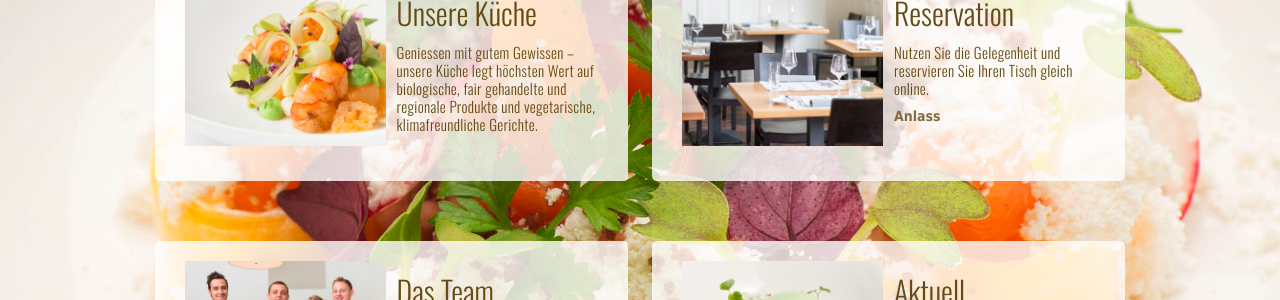
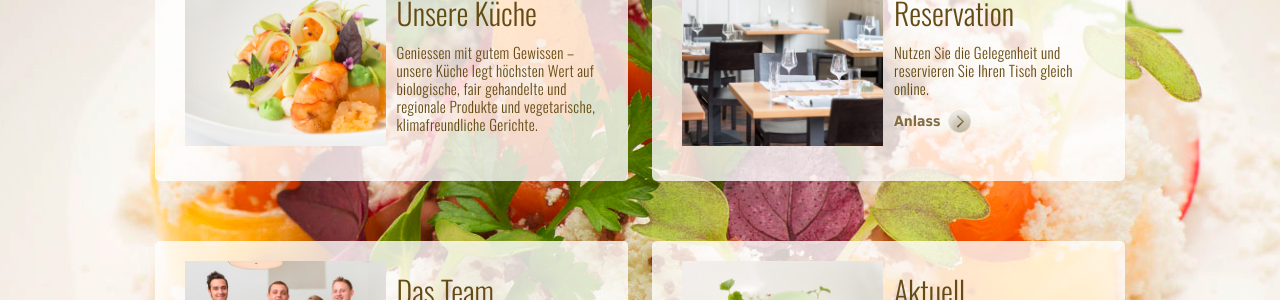
Before and after one commit to mklarmann/equitable, a Jekyll site: the page built from index.md, in a window 1280 px wide. Shown: the part 663-963 px from the top of the page. Built offline with Jekyll 4.4.1, drawn with Linux system fonts in a browser that asks for light colours.

Commit message:
weiter button

```diff
--- a/_includes/themes/twitter/start.html
+++ b/_includes/themes/twitter/start.html
@@ -61,6 +61,7 @@
 					   <p>Nutzen Sie die Gelegenheit und reservieren Sie Ihren Tisch gleich online.</p>
 
 					  <a href="{{ BASE_PATH }}/reservierung/anlass">Anlass</a></h1>
+					  <a href="{{ BASE_PATH }}/reservierung/anlass"><img src="{{ ASSET_PATH }}/images/weiter-btn-alpha.png" /></a>
 				  </div>
 	 	 		</div>
 
```
Also changed, not shown: assets/images/weiter-btn-alpha.png (added).
